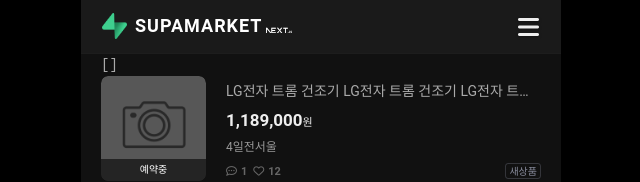
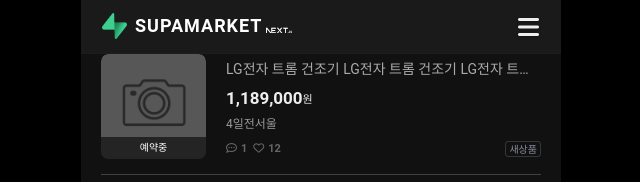
Before and after one commit to kimkee/supabase, a Next.js app: page /products in a window 1280 px wide. Shown: the top 182 px of the page, without its empty margins (319-959 px from the left). Built offline with nearby package versions, Linux system fonts and the light colour scheme; no server answers; the database is empty.

Commit message:
products

```diff
--- a/src/app/products/List.jsx
+++ b/src/app/products/List.jsx
@@ -9,16 +9,16 @@
 export default function List() {
 
   // const products = await supabase.from("products").select().order('id', { ascending: true });
-  const [countries, setCountries] = useState([]);
+  const [products, setProducts] = useState([]);
 
   useEffect(() => {
-    getCountries();
+    getProducts();
   }, []);
 
-  console.log(countries);
-  async function getCountries() {
+  console.log(products);
+  async function getProducts() {
     const { data } = await supabase.from("products").select().order('id', { ascending: true });
-    setCountries(data);
+    setProducts(data);
 
   }
   return(
@@ -26,7 +26,7 @@
 
 
 		<section className="ui-pdlist">
-      <pre>{JSON.stringify(countries, null, 2)}</pre>
+      {/* <pre>{JSON.stringify(products, null, 2)}</pre> */}
 
       <ul className="list tp-list" data-ui-ptype="ctn" data-ui-ptype-val="cate_list_1" id="pd_list">
         <li>
```
